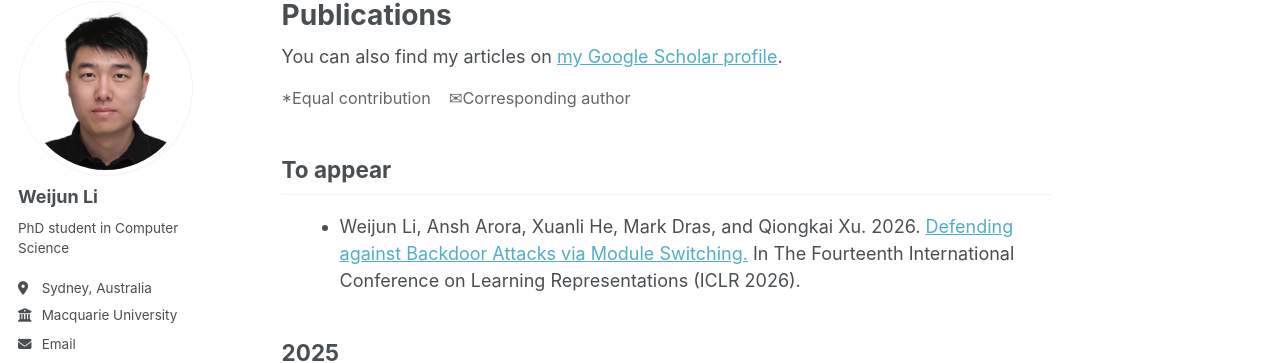
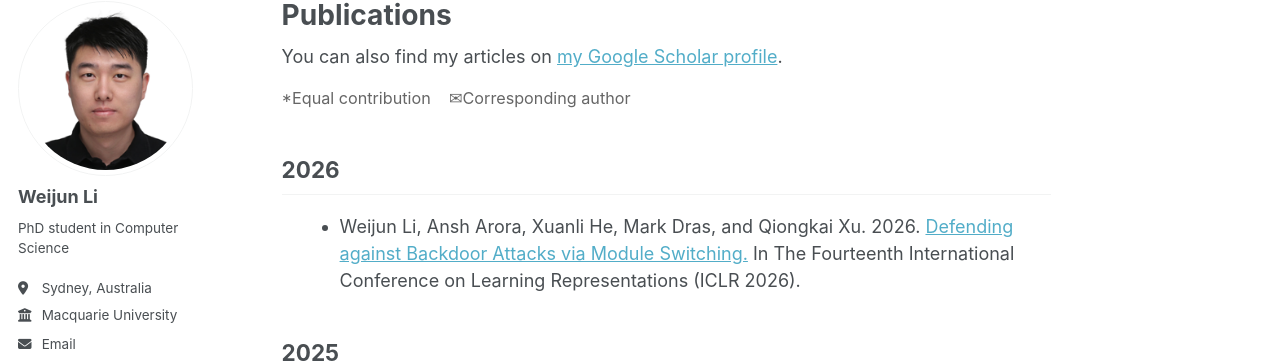
Before and after one commit to weijun-l/weijun-l.github.io, a Jekyll site: the page built from _pages/publications.md, in a window 1280 px wide and 1155 px high. Shown: the part 105-468 px from the top of the window. Built offline with Jekyll 4.4.1, drawn with Linux system fonts in a browser that asks for light colours; some web fonts are replaced.

Commit message:
update publication

```diff
--- a/_pages/publications.md
+++ b/_pages/publications.md
@@ -29,7 +29,7 @@ author_profile: true
   *Equal contribution &nbsp;&nbsp; ✉Corresponding author
 </div>
 
-## To appear
+## 2026
 
 <ul class="publications">
   <li>Weijun Li, Ansh Arora, Xuanli He, Mark Dras, and Qiongkai Xu. 2026. <a href="https://openreview.net/forum?id=ieCOL2YAqv">Defending against Backdoor Attacks via Module Switching.</a> In The Fourteenth International Conference on Learning Representations (ICLR 2026).</li>
```
